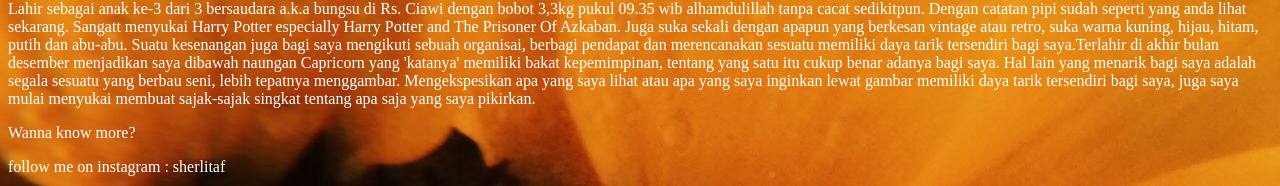
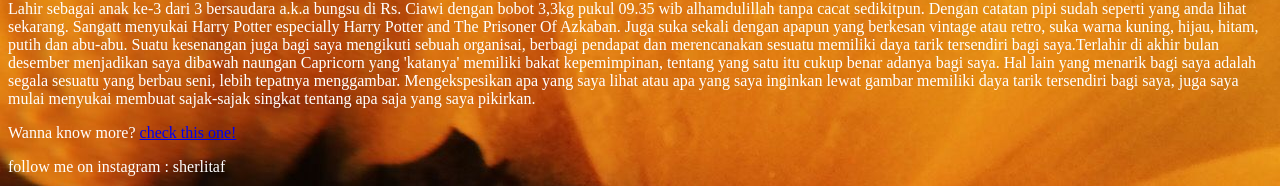
Before and after one commit to angelagbrl/sherlitaf.github.io, a plain HTML site: page index.html in a window 1280 px wide. Shown: the part 1148-1334 px from the top of the page. Drawn offline with Linux system fonts and the light colour scheme.

Commit message:
Update index.html

```diff
--- a/index.html
+++ b/index.html
@@ -19,6 +19,7 @@
 <h3 align="center">TENTANG SAYA</h3>
 <p>Lahir sebagai anak ke-3 dari 3 bersaudara a.k.a bungsu di Rs. Ciawi dengan bobot 3,3kg pukul 09.35 wib alhamdulillah tanpa cacat sedikitpun. Dengan catatan pipi sudah seperti yang anda lihat sekarang. Sangatt menyukai Harry Potter especially Harry Potter and The Prisoner Of Azkaban. Juga suka sekali dengan apapun yang berkesan vintage atau retro, suka warna kuning, hijau, hitam, putih dan abu-abu. Suatu kesenangan juga bagi saya mengikuti sebuah organisai, berbagi pendapat dan merencanakan sesuatu memiliki daya tarik tersendiri bagi saya.Terlahir di akhir bulan desember menjadikan saya dibawah naungan Capricorn yang 'katanya' memiliki bakat kepemimpinan, tentang yang satu itu cukup benar adanya bagi saya. Hal lain yang menarik bagi saya adalah segala sesuatu yang berbau seni, lebih tepatnya menggambar. Mengekspesikan apa yang saya lihat atau apa yang saya inginkan lewat gambar memiliki daya tarik tersendiri bagi saya, juga saya mulai menyukai membuat sajak-sajak singkat tentang apa saja yang saya pikirkan.</p>
 <p> Wanna know more?
+<a href="index4.html"> check this one!</a>
 <p>follow me on instagram : sherlitaf</p>
 </div>
 </body>
```
